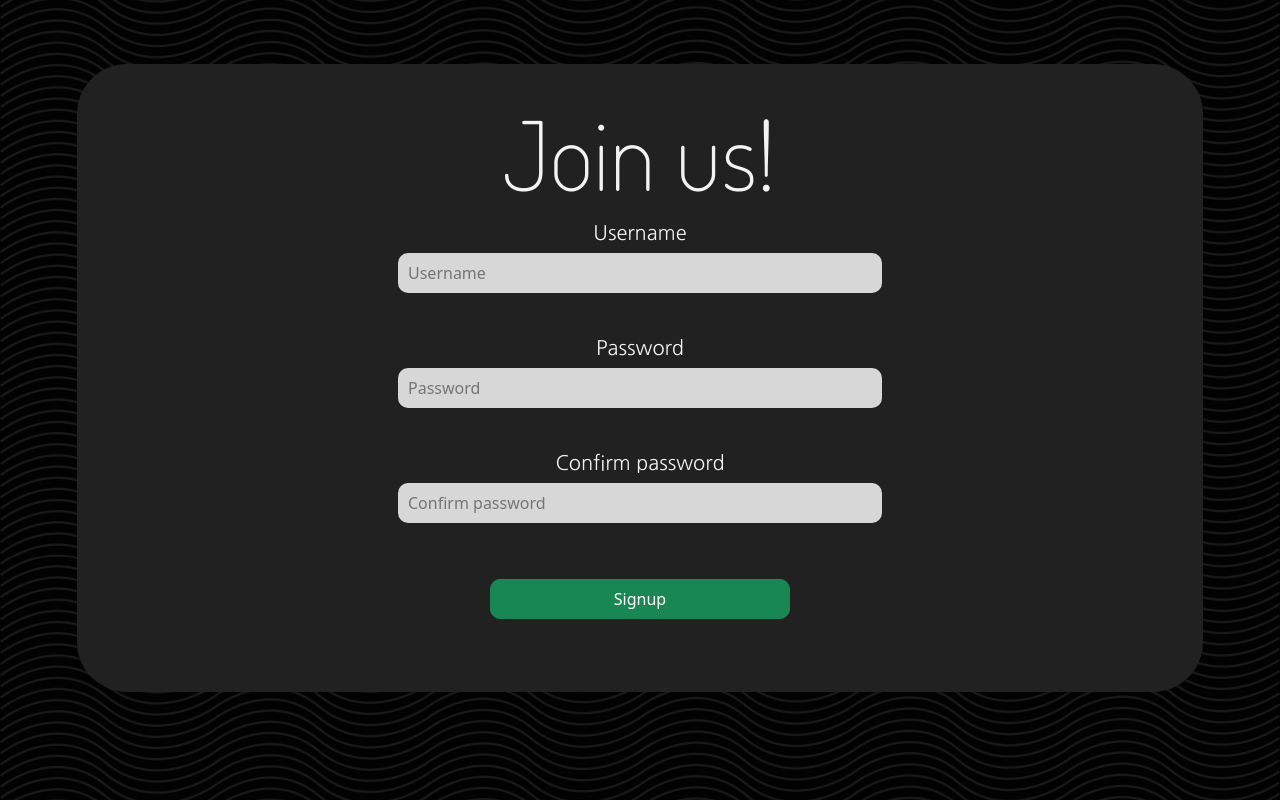
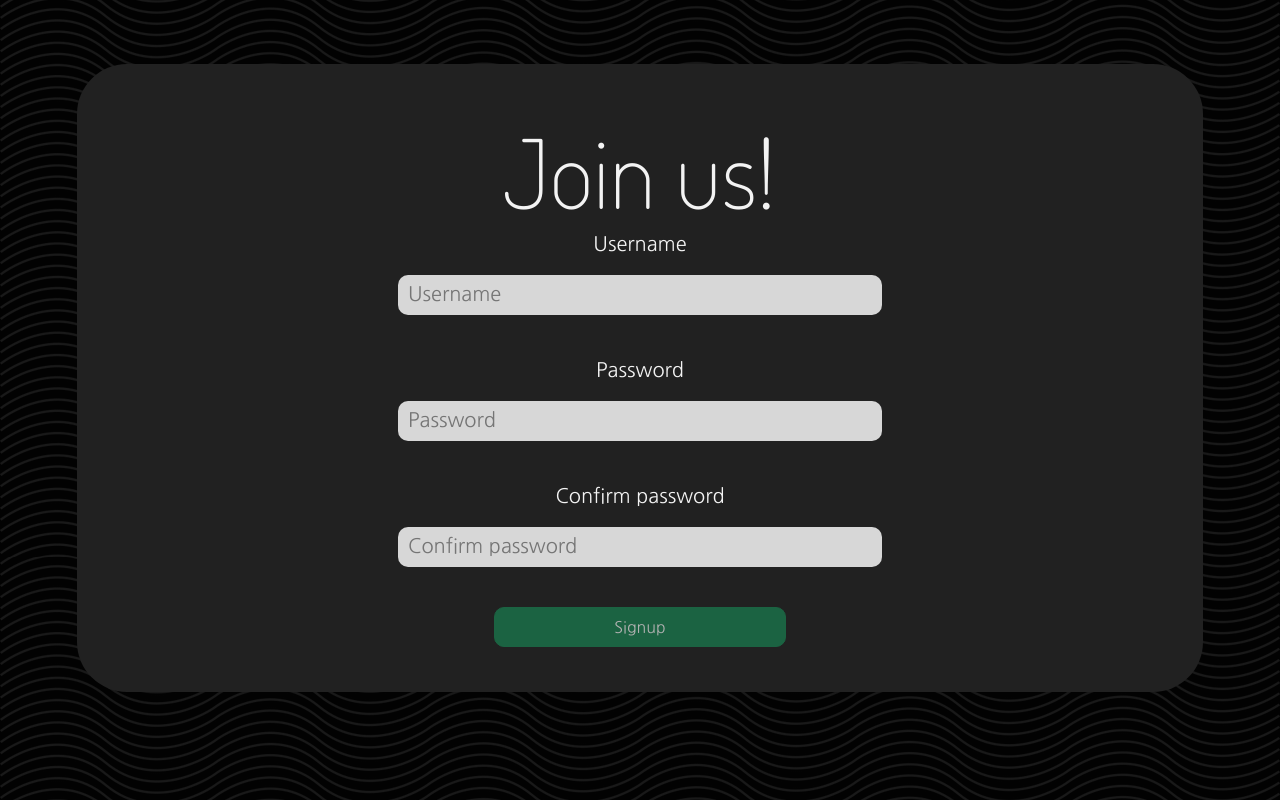
Before and after one commit to boomboxz12/CS50-Final-Project-Notopia, a Flask app: page /signup in a window 1280 px wide. Shown: the part 57-857 px from the top of the page. Run offline with Flask 3, Linux system fonts and the light colour scheme.

Commit message:
Added client-side verification to the signup page

```diff
--- a/static/styles.css
+++ b/static/styles.css
@@ -38,7 +38,17 @@ main
     margin-top: 1vw;
     display: flex;
     flex-direction: column;
-    justify-content: space-evenly;
+    justify-content: space-between;
+}
+
+.content > :first-child
+{
+    margin-top: 3vh;
+}
+
+.content > :last-child
+{
+    margin-bottom: 3vh;
 }
 
 .navbar
@@ -54,7 +64,7 @@ main
 
 input
 {
-    margin-bottom: 40px;
+    margin-bottom: 24px;
     height: 40px;
     width: calc(30vw + 100px);
     background-color: rgb(215, 215, 215);
@@ -82,19 +92,19 @@ input
     border-right: 2px solid rgba(214, 203, 64, 1);
 }
 
-.title.login
+.title.title-276
 {
-    max-width: 532px;
+    max-width: 276px;
 }
 
-.title.logout
+.title.title-458
 {
     max-width: 458px;
 }
 
-.title.signup
+.title.title-532
 {
-    max-width: 276px;
+    max-width: 532px;
 }
 
 .title-wrapper
@@ -111,8 +121,19 @@ input
 
 .btn-success
 {
-    width: 300px;
+    width: calc(15vw + 100px);
     border-radius: 10px;
+}
+
+label
+{
+    display: block;
+    margin-bottom: -10px;
+}
+
+.small-text
+{
+    font-size: 0.9rem;
 }
 
 @keyframes typewriter
@@ -132,16 +153,16 @@ input
     {
         font-size: 3rem;
     }
-    .title.login
+    .title.title-532
     {
-    max-width: 268px;
+        max-width: 268px;
     }
-    .title.logout
+    .title.title-458
     {
-    max-width: 232px;
+        max-width: 232px;
     }
-    .title.signup
+    .title.title-276
     {
-    max-width: 142px;
+        max-width: 142px;
     }
 }
--- a/templates/error.html
+++ b/templates/error.html
@@ -5,7 +5,7 @@
 {% endblock %}
 
 {% block main %}
-<div class="title-wrapper"><h1 class="title logout">Error ({{ code }})....</h1></div>
+<div class="title-wrapper"><h1 class="title title-458">Error ({{ code }})....</h1></div>
     <h5 class="text">{{ message }}</h5>
     <a href={{ source }}><button class="btn btn-link">Try again?</button></a>
 {% endblock %}
--- a/templates/index.html
+++ b/templates/index.html
@@ -5,5 +5,5 @@
 {% endblock %}
 
 {% block main %}
-
+    <div class="title-wrapper"><h1 class="title logout">Notopia</h1></div>
 {% endblock %}
--- a/templates/layout.html
+++ b/templates/layout.html
@@ -44,5 +44,6 @@
             </div>
         </main>
         <script src="https://cdn.jsdelivr.net/npm/bootstrap@5.3.3/dist/js/bootstrap.bundle.min.js" integrity="sha384-YvpcrYf0tY3lHB60NNkmXc5s9fDVZLESaAA55NDzOxhy9GkcIdslK1eN7N6jIeHz" crossorigin="anonymous"></script>
+        {% block script %}{% endblock %}
     </body>
 </html>
--- a/templates/logout.html
+++ b/templates/logout.html
@@ -5,6 +5,6 @@
 {% endblock %}
 
 {% block main %}
-<div class="title-wrapper"><h1 class="title logout">Logging out...</h1></div>
+<div class="title-wrapper"><h1 class="title title-458">Logging out...</h1></div>
     <h5 class="text">You will be redirected shortly.</h5>
 {% endblock %}
--- a/templates/signup.html
+++ b/templates/signup.html
@@ -5,15 +5,21 @@
 {% endblock %}
 
 {% block main %}
-<div class="title-wrapper"><h1 class="title signup">Join us!</h1></div>
+<div class="title-wrapper"><h1 class="title title-276">Join us!</h1></div>
 <form action="/signup" method="post">
-    <p class="input-label text">Username</p>
-    <input required autocomplete="off" type="text" placeholder="Username" name="username">
-    <p class="input-label text">Password</p>
-    <input required autocomplete="off" type="password" placeholder="Password" name="password">
-    <p class="input-label text">Confirm password</p>
-    <input required autocomplete="off" type="password" placeholder="Confirm password" name="confirmation">
-    <p></p>
-    <input class="btn btn-success" type="submit" value="Signup">
+    <label for="username" class="input-label text">Username</p>
+    <input id="username" required autocomplete="off" type="text" placeholder="Username" name="username">
+    <p id="username_warning" class="small-text"> </p>
+    <label for="password" class="input-label text">Password</p>
+    <input id="password" required autocomplete="off" type="password" placeholder="Password" name="password">
+    <p id="password_rules" class="small-text"> </p>
+    <label for="confirmation" class="input-label text">Confirm password</p>
+    <input id="confirmation" required autocomplete="off" type="password" placeholder="Confirm password" name="confirmation">
+    <p id="confirmation_warning" class="small-text"> </p>
+    <input id="submit" class="btn btn-success disabled" type="submit" value="Signup">
 </form>
 {% endblock %}
+
+{% block script %}
+    <script src="../static/signup.js"></script>
+{% endblock %}
```
Also changed, not shown: app.py (+3 -23 lines), static/signup.js (added, +105 -0 lines), templates/login.html (+5 -5 lines).
